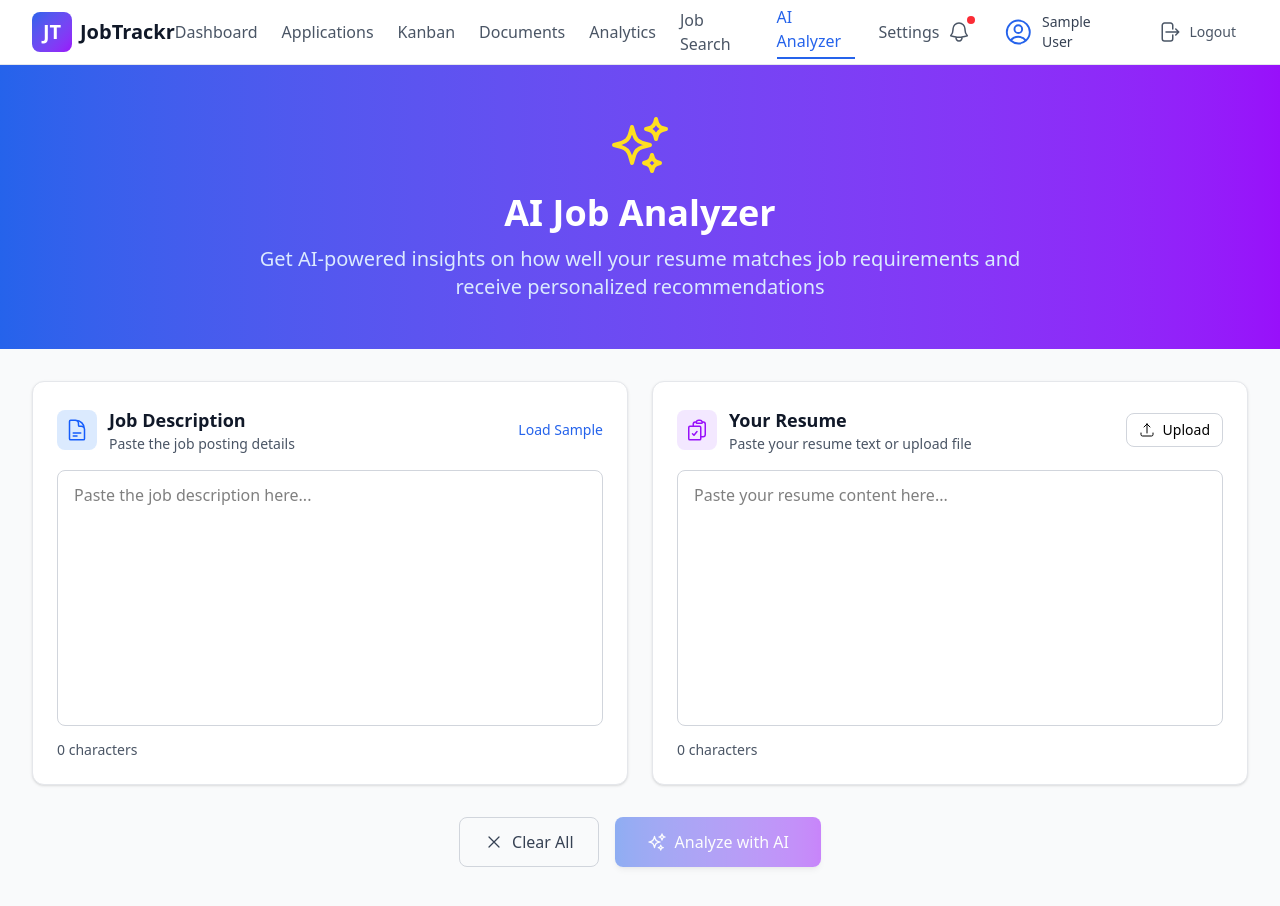
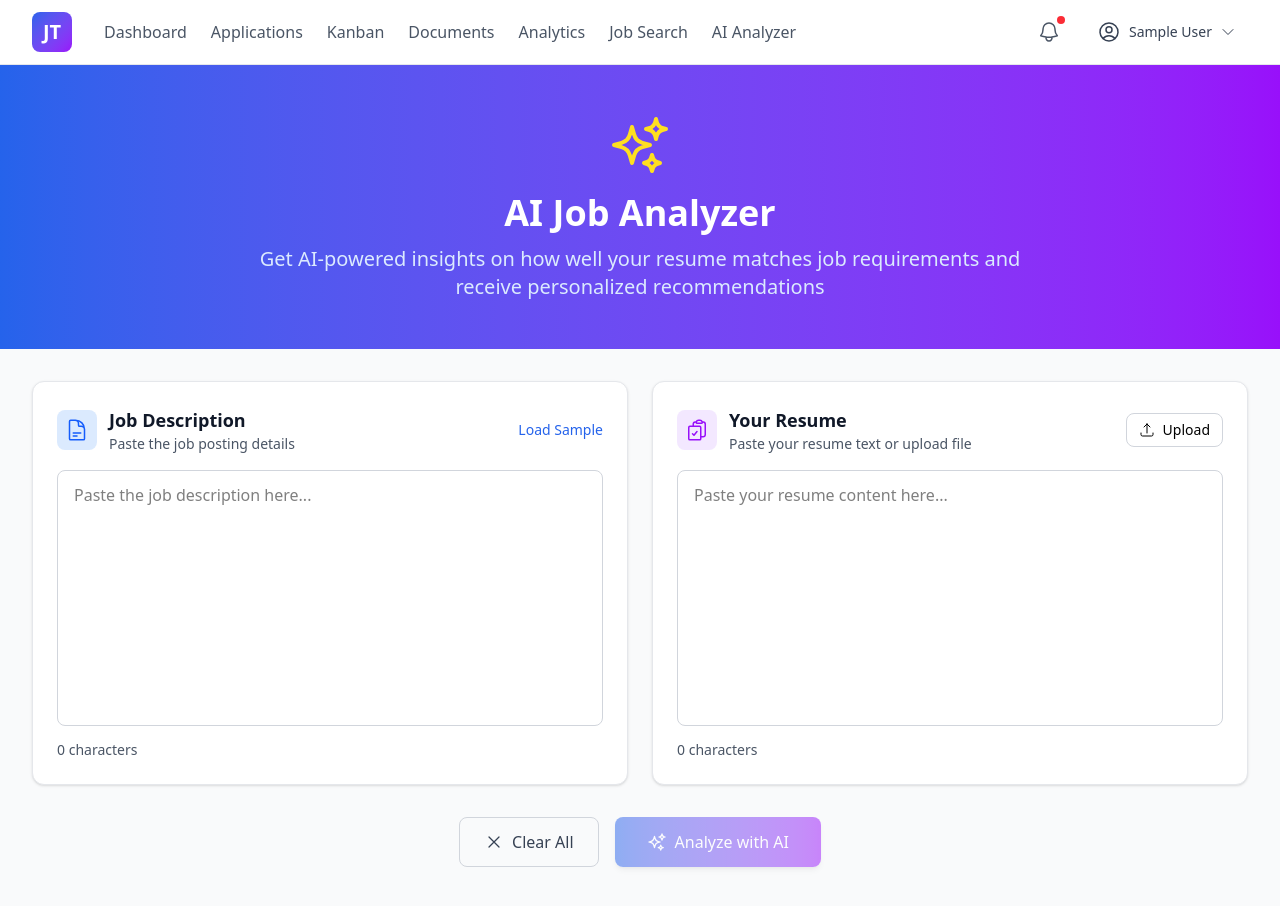
Before and after one commit to MRGUY10/JobTrackr, a React app in the folder frontend/: page /ai-analyzer in a window 1280 px wide. Shown: the top 906 px of the page. Built offline with nearby package versions, Linux system fonts and the light colour scheme; sample sign-in values are in the browser's storage; the HTML template or start-up script is replaced by a standard one.

Commit message:
update Ai page header

```diff
--- a/frontend/src/pages/AIJobAnalyzerPage.jsx
+++ b/frontend/src/pages/AIJobAnalyzerPage.jsx
@@ -1,6 +1,7 @@
 import React, { useState } from 'react';
 import { Link, useNavigate } from 'react-router-dom';
 import useAuthStore from '../store/authStore';
+import Navigation from '../components/Navigation';
 import {
   BellIcon,
   UserCircleIcon,
@@ -158,83 +159,9 @@ University of Technology (2018)`;
 
   return (
     <div className="min-h-screen bg-gray-50">
-      {/* Top Navigation */}
-      <nav className="bg-white border-b border-gray-200 sticky top-0 z-50">
-        <div className="max-w-7xl mx-auto px-4 sm:px-6 lg:px-8">
-          <div className="flex justify-between items-center h-16">
-            {/* Mobile Menu Button */}
-            <button
-              onClick={() => setIsMobileMenuOpen(!isMobileMenuOpen)}
-              className="md:hidden p-2 text-gray-600 hover:text-gray-900 hover:bg-gray-100 rounded-lg transition-colors"
-            >
-              {isMobileMenuOpen ? (
-                <XMarkIcon className="h-6 w-6" />
-              ) : (
-                <Bars3Icon className="h-6 w-6" />
-              )}
-            </button>
-
-            {/* Logo */}
-            <Link to="/" className="flex items-center gap-2">
-              <div className="w-10 h-10 bg-gradient-to-br from-primary-600 to-purple-600 rounded-lg flex items-center justify-center">
-                <span className="text-white text-xl font-bold">JT</span>
-              </div>
-              <span className="text-xl font-bold text-gray-900">JobTrackr</span>
-            </Link>
-
-            {/* Navigation Links - Desktop */}
-            <div className="hidden md:flex items-center gap-6">
-              <Link to="/dashboard" className="text-gray-600 hover:text-gray-900 font-medium transition-colors">
-                Dashboard
-              </Link>
-              <Link to="/applications" className="text-gray-600 hover:text-gray-900 font-medium transition-colors">
-                Applications
-              </Link>
-              <Link to="/kanban" className="text-gray-600 hover:text-gray-900 font-medium transition-colors">
-                Kanban
-              </Link>
-              <Link to="/documents" className="text-gray-600 hover:text-gray-900 font-medium transition-colors">
-                Documents
-              </Link>
-              <Link to="/analytics" className="text-gray-600 hover:text-gray-900 font-medium transition-colors">
-                Analytics
-              </Link>
-              <Link to="/job-search" className="text-gray-600 hover:text-gray-900 font-medium transition-colors">
-                Job Search
-              </Link>
-              <Link to="/ai-analyzer" className="text-primary-600 font-medium border-b-2 border-primary-600 pb-1">
-                AI Analyzer
-              </Link>
-              <Link to="/settings" className="text-gray-600 hover:text-gray-900 font-medium transition-colors">
-                Settings
-              </Link>
-            </div>
-
-            {/* Right Side Icons */}
-            <div className="flex items-center gap-2 sm:gap-4">
-              <Link to="/notifications" className="relative p-2 text-gray-600 hover:text-gray-900 hover:bg-gray-100 rounded-lg transition-colors">
-                <BellIcon className="h-6 w-6" />
-                <span className="absolute top-1 right-1 w-2 h-2 bg-red-500 rounded-full"></span>
-              </Link>
-
-              <Link to="/profile" className="hidden sm:flex items-center gap-2 p-2 hover:bg-gray-100 rounded-lg transition-colors">
-                <UserCircleIcon className="h-8 w-8 text-primary-600 hover:text-primary-700" />
-                <span className="hidden md:block text-sm font-medium text-gray-700">{user?.name || 'User'}</span>
-              </Link>
-
-              <button
-                onClick={handleLogout}
-                className="hidden sm:flex items-center gap-2 px-3 py-2 text-gray-600 hover:text-red-600 hover:bg-red-50 rounded-lg transition-colors"
-                title="Logout"
-              >
-                <ArrowRightOnRectangleIcon className="h-6 w-6" />
-                <span className="hidden md:block text-sm font-medium">Logout</span>
-              </button>
-            </div>
-          </div>
-        </div>
-
-        {/* Mobile Menu */}
+      {/* Shared Navigation Header */}
+      <Navigation />
+      {/* Mobile Menu Only (if open) */}
       {isMobileMenuOpen && (
         <div className="md:hidden border-t border-gray-200 bg-white">
           <div className="px-4 py-4 space-y-2">
@@ -301,7 +228,6 @@ University of Technology (2018)`;
             >
               Settings
             </Link>
-
             <div className="border-t border-gray-200 pt-2 mt-2">
               <Link
                 to="/profile"
@@ -325,7 +251,6 @@ University of Technology (2018)`;
           </div>
         </div>
       )}
-      </nav>
 
       {/* Hero Section */}
       <div className="bg-gradient-to-r from-primary-600 to-purple-600 text-white py-12">
```
Lines whose indentation alone changed are shown as unchanged.
